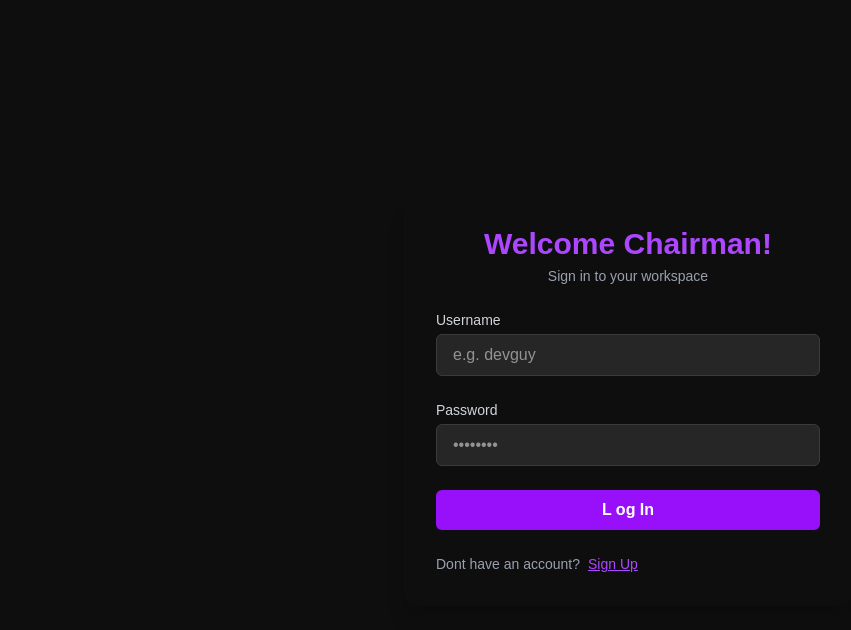
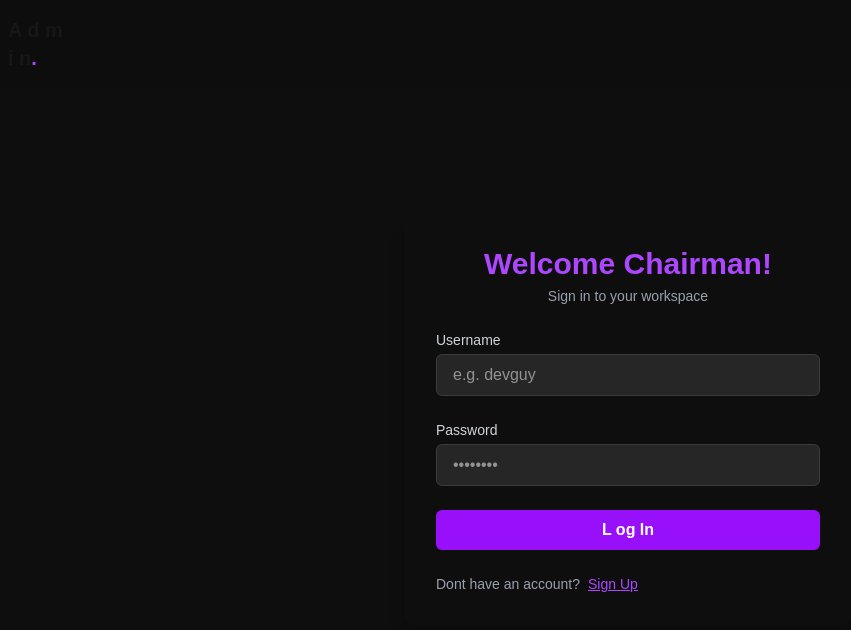
Before and after one commit to devtofunmi/dashboard, a Next.js app: page /login in a window 1280 px wide. Shown: the top 630 px of the page, without its empty margins (12-863 px from the left). Built offline with nearby package versions, Linux system fonts and the light colour scheme.

Commit message:
import navbar

```diff
--- a/pages/login.tsx
+++ b/pages/login.tsx
@@ -3,6 +3,7 @@
 import React, { useState } from "react";
 import { useRouter } from "next/navigation";
 import Link from "next/link";
+import Navbar from "@/components/Navbar";
 
 export default function LoginPage() {
   const router = useRouter();
@@ -30,10 +31,12 @@ export default function LoginPage() {
   }
 
   return (
-    <main className="min-h-screen flex items-start md:items-center justify-center bg-[#0e0e0e] text-white px-4 py-10">
-      <form
+    <main >
+      <Navbar />
+      <div className="min-h-screen flex items-start md:items-center justify-center bg-[#0e0e0e] text-white px-4 py-10">
+        <form
         onSubmit={handleSubmit}
-        className="w-full max-w-md p-8 rounded-xl shadow-xl space-y-6"
+        className="w-full mt-10 max-w-md p-8 rounded-xl shadow-xl space-y-6"
       >
         <div className="text-center">
           <h1 className="text-3xl font-bold text-purple-500">Welcome Chairman!</h1>
@@ -89,6 +92,8 @@ export default function LoginPage() {
           </Link>
         </div>
       </form>
+      </div>
+
     </main>
   );
 }
```
